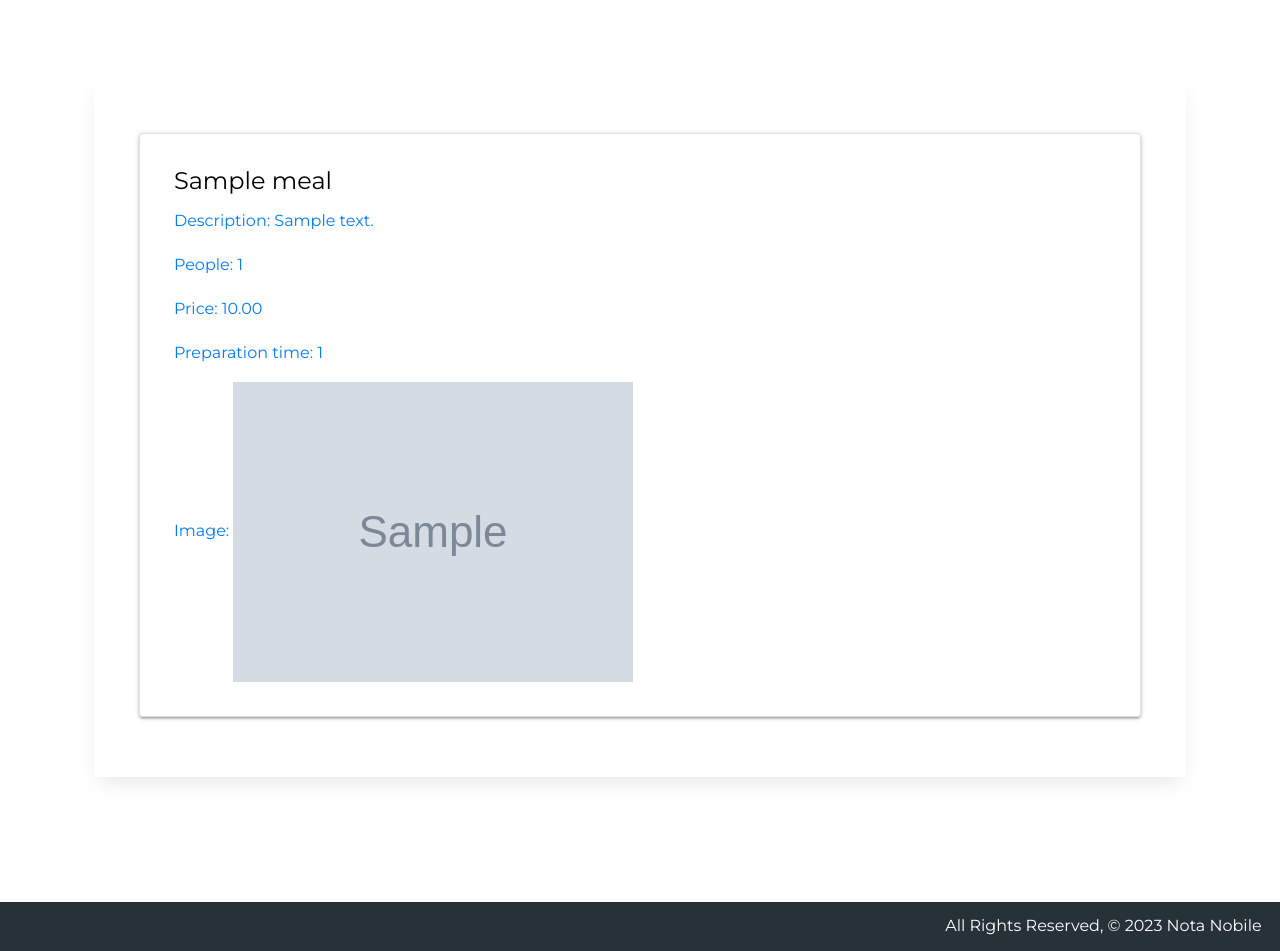
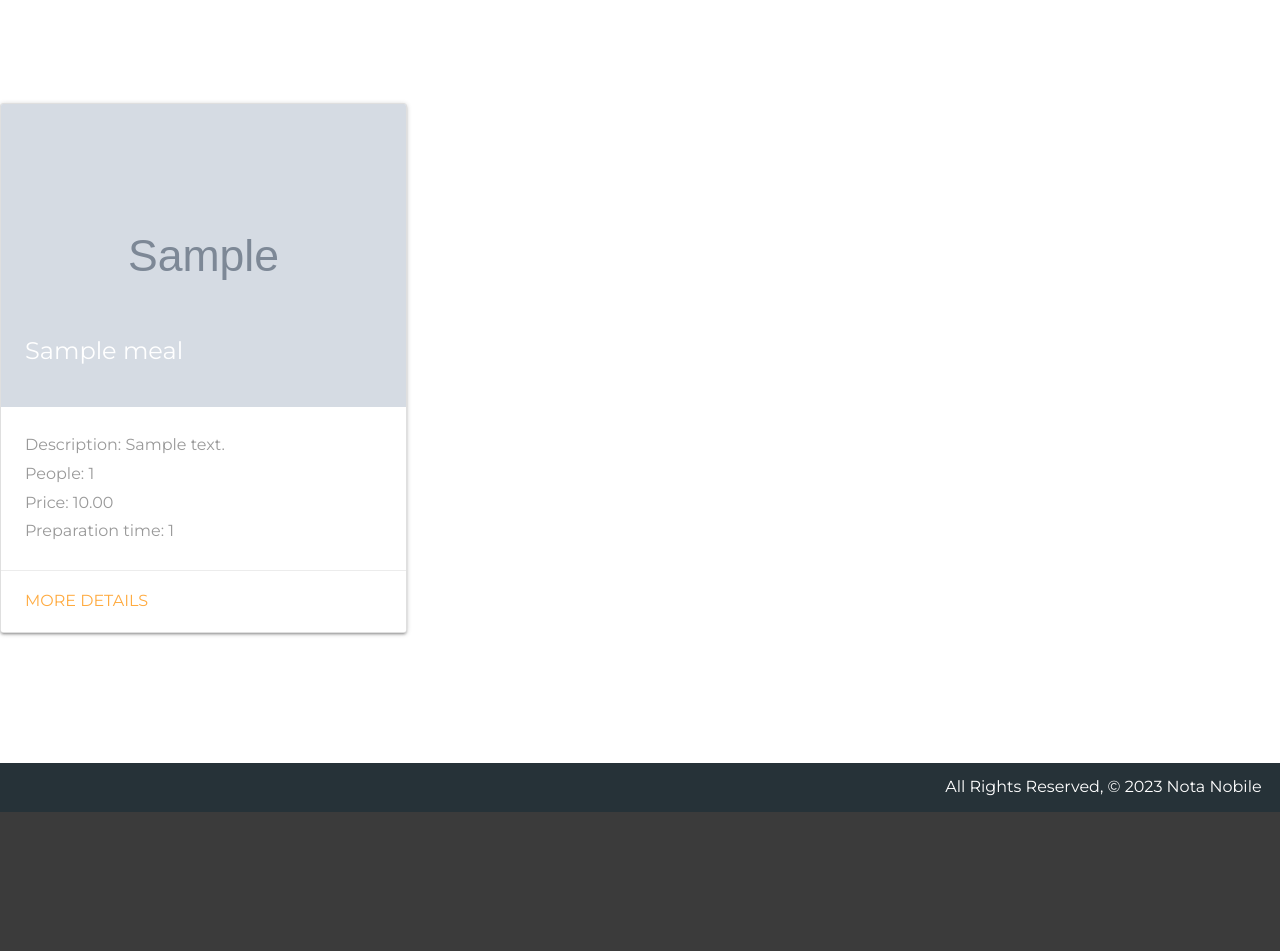
Before and after one commit to khanhnphan15/notanobile, a Django app: page /meals/ in a window 1280 px wide. Shown: the part 743-1694 px from the top of the page. After the commit the page ends 1555 px from the top, so only its background shows below. Run offline with Django 5.2, Linux system fonts and the light colour scheme; a user stored in the database is signed in; tables that the repository leaves empty hold one stand-in row (values such as "Sample post"); grey boxes marked "Sample" are stand-in pictures; some libraries are stand-ins or nearby versions.

Commit message:
fix meal list

```diff
--- a/main_app/templates/meals/index.html
+++ b/main_app/templates/meals/index.html
@@ -21,33 +21,33 @@
             </div>
         </div>
     </div>
-        </div>
 
     <div class="section" data-aos="fade-up">
         <div class="container">
-                <div class="row justify-content-center mb-5">
+            <div class="row">
 
                 {% for meal in meals %}
-                        <div class="col-md-10 p-5 form-wrap">
-                            <a href="{% url 'detail' meal.id %}">
+                    <div class="col-md-4 p-3"> <!-- Adjusted grid for 3 cards per row -->
                         <div class="card">
-                                    <div class="card-body">
-                                        <h5 class="card-title">{{ meal.name }}</h5>
-                                        <p class="card-text">Description: {{ meal.description }}</p>
-                                        <p class="card-text">People: {{ meal.people }}</p>
-                                        <p class="card-text">Price: {{ meal.price }}</p>
-                                        <p class="card-text">Preparation time: {{ meal.preparation_time }}</p>
-                                        <p class="card-text">Image: <img class="responsive-img" src="{{ meal.image }}"
-                                                                         alt="{{ meal.name }}"></p>
+                            <div class="card-image">
+                                <img src="{{ meal.image.url }}" alt="{{ meal.name }}" class="responsive-img">
+                                <span class="card-title">{{ meal.name }}</span>
+                            </div>
+                            <div class="card-content">
+                                <p><strong>Description:</strong> {{ meal.description }}</p>
+                                <p><strong>People:</strong> {{ meal.people }}</p>
+                                <p><strong>Price:</strong> {{ meal.price }}</p>
+                                <p><strong>Preparation time:</strong> {{ meal.preparation_time }}</p>
+                            </div>
+                            <div class="card-action">
+                                <a href="{% url 'detail' meal.id %}">More Details</a>
                             </div>
                         </div>
-                            </a>
                     </div>
                 {% endfor %}
 
             </div>
         </div>
     </div> <!-- .section -->
-
 </div> <!-- .main-wrap -->
 {% endblock content %}
--- a/main_app/templates/meals/list.html
+++ b/main_app/templates/meals/list.html
@@ -8,8 +8,8 @@
             <div class="container">
                 <div class="row align-items-center">
                     <div class="col-md-12" data-aos="fade-up">
-                        <h2 class="heading">Lorem ipsum dolor sit amet consectetur adipisicing elit. Fugit ipsa sint
-                            amet aliquam velit minima tenetur quisquam beatae molestiae possimus dicta.</h2>
+{#                        <h2 class="heading">Lorem ipsum dolor sit amet consectetur adipisicing elit. Fugit ipsa sint#}
+{#                            amet aliquam velit minima tenetur quisquam beatae molestiae possimus dicta.</h2>#}
                     </div>
                 </div>
             </div>
```
Also changed, not shown: main_app/templates/contact/contact.html (+10 -10 lines), main_app/templates/main_app/meal_form.html (+10 -10 lines), main_app/templates/main_app/wine_form.html (+8 -8 lines), main_app/templates/main_app/wine_list.html (+10 -10 lines). Lines whose indentation alone changed are shown as unchanged.
